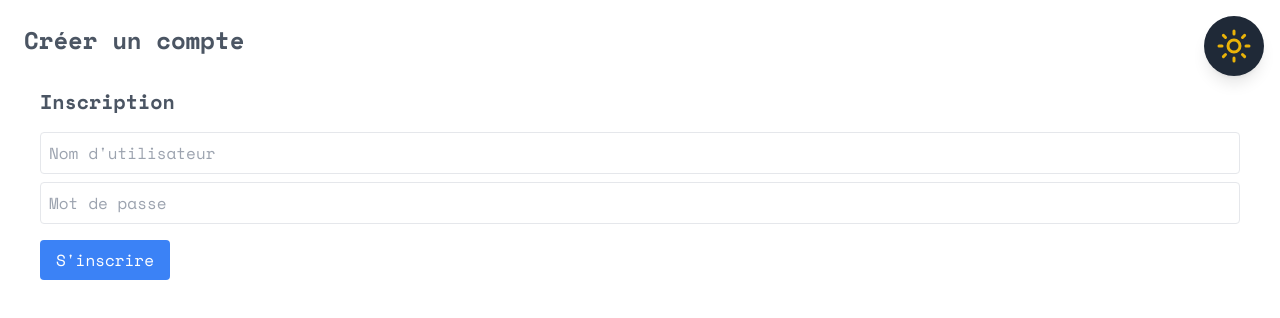
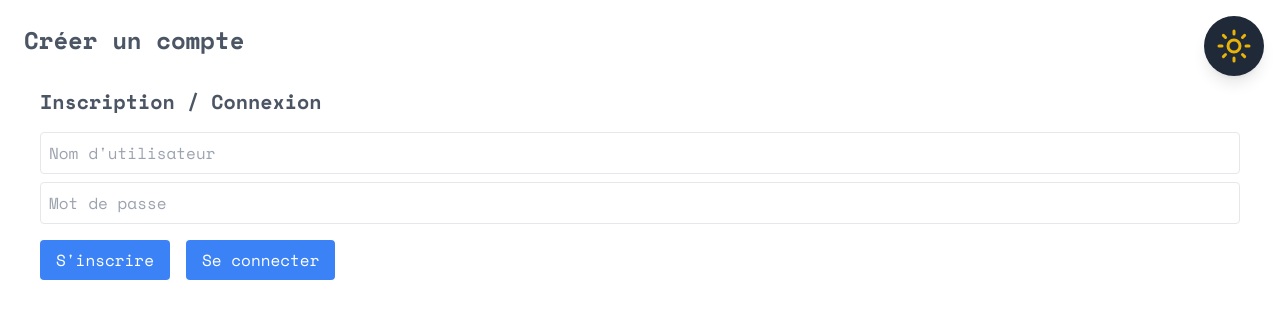
Before and after one commit to Pousset/mathispiette.fr, a Vue app in the folder frontend/: page /register in a window 1280 px wide. Shown: the top 318 px of the page. Built offline with nearby package versions, Linux system fonts and the light colour scheme.

Commit message:
add button login on register form + verif si utilisateur enregistré si oui rediriger vers succeslogin

```diff
--- a/frontend/src/components/auth/RegisterForm.vue
+++ b/frontend/src/components/auth/RegisterForm.vue
@@ -1,7 +1,7 @@
 <template>
   <div class="p-4">
-    <h2 class="text-xl font-bold mb-4">Inscription</h2>
-    <form @submit.prevent="register">
+    <h2 class="text-xl font-bold mb-4">Inscription / Connexion</h2>
+    <form @submit.prevent="handleAction">
       <input
         v-model="username"
         type="text"
@@ -16,18 +16,40 @@
         class="input mt-2"
         required
       />
-      <button type="submit" class="btn mt-4">S'inscrire</button>
+      <div class="flex space-x-4 mt-4">
+        <button type="submit" class="btn" @click="action = 'register'">
+          S'inscrire
+        </button>
+        <button type="submit" class="btn" @click="action = 'login'">
+          Se connecter
+        </button>
+      </div>
       <p v-if="message" class="mt-2 text-sm text-green-600">{{ message }}</p>
+      <p v-if="errorMessage" class="mt-2 text-sm text-red-600">
+        {{ errorMessage }}
+      </p>
     </form>
   </div>
 </template>
 
 <script setup>
 import { ref } from 'vue'
+import { useRouter } from 'vue-router'
 
 const username = ref('')
 const password = ref('')
 const message = ref('')
+const errorMessage = ref('')
+const action = ref('register') // Par défaut, l'action est "register"
+const router = useRouter()
+
+const handleAction = async () => {
+  if (action.value === 'register') {
+    await register()
+  } else if (action.value === 'login') {
+    await login()
+  }
+}
 
 const register = async () => {
   const res = await fetch('http://localhost:3000/register', {
@@ -43,10 +65,34 @@ const register = async () => {
   const data = await res.json()
   if (res.ok) {
     message.value = 'Inscription réussie !'
+    errorMessage.value = ''
     username.value = ''
     password.value = ''
   } else {
-    message.value = data.message
+    errorMessage.value = data.message
+    message.value = ''
+  }
+}
+
+const login = async () => {
+  const res = await fetch('http://localhost:3000/login', {
+    method: 'POST',
+    headers: { 'Content-Type': 'application/json' },
+    body: JSON.stringify({
+      username: username.value,
+      password: password.value,
+    }),
+    credentials: 'include',
+  })
+
+  const data = await res.json()
+  if (res.ok) {
+    message.value = 'Connexion réussie !'
+    errorMessage.value = ''
+    router.push('/succesLogin') // Redirection vers la vue "succesLogin"
+  } else {
+    errorMessage.value = data.message || 'Utilisateur inexistant'
+    message.value = ''
   }
 }
 </script>
--- a/frontend/src/router/index.js
+++ b/frontend/src/router/index.js
@@ -12,6 +12,11 @@ const routes = [
     path: '/:section?', // ← Ta route dynamique pour Portfolio
     component: PortfolioView,
   },
+  {
+    path: '/succesLogin',
+    name: 'SuccesLogin',
+    component: () => import('@/views/SuccesLogin.vue'),
+  },
 ]
 
 const router = createRouter({
--- /dev/null
+++ b/frontend/src/views/SuccesLogin.vue
@@ -0,0 +1,3 @@
+<template>
+  <h1>Succes Login</h1>
+</template>
```
Also changed, not shown: 1 other file (tests, documents, lock files or other folders).
